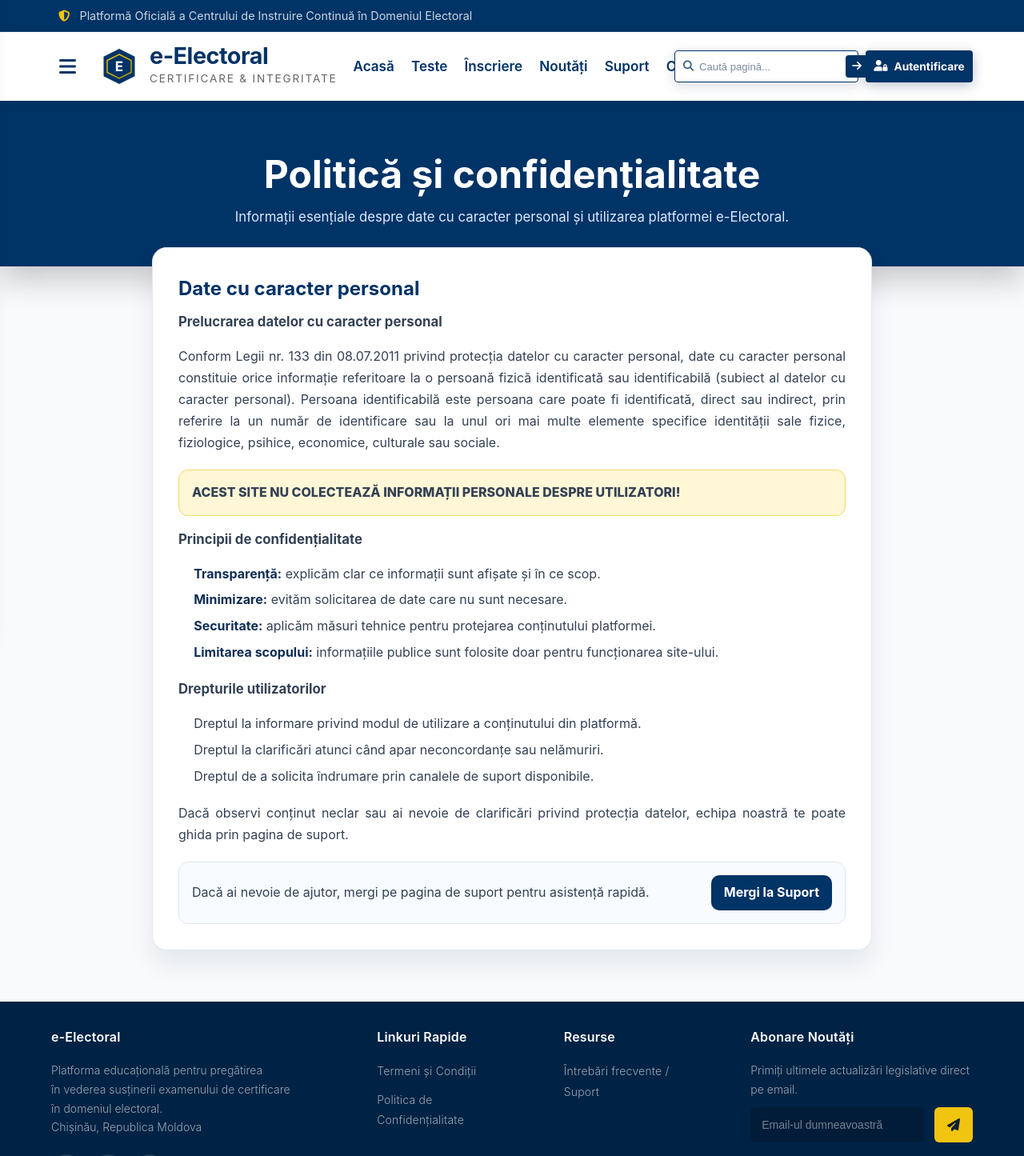
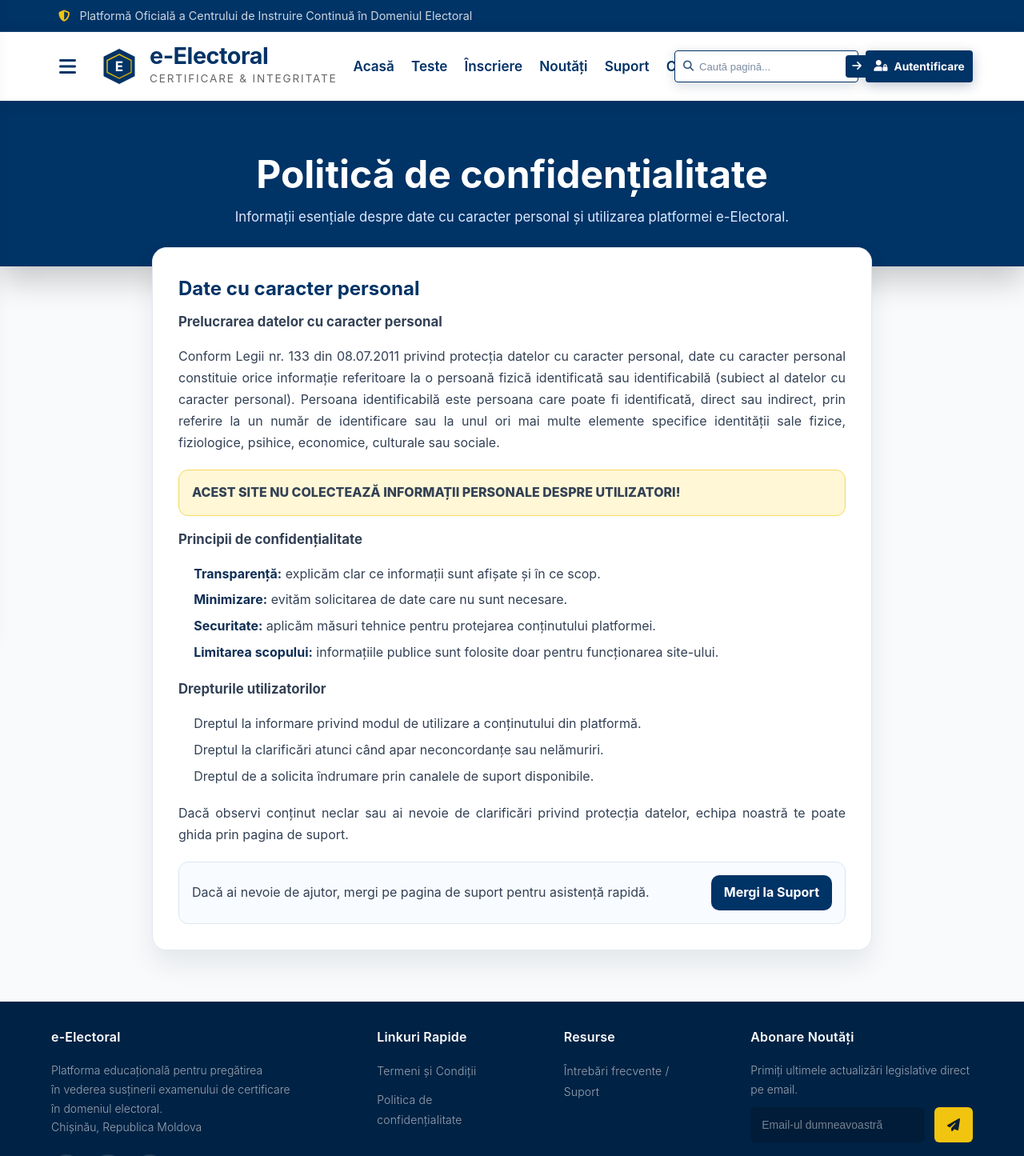
Before and after one commit to roscaiana/Proiect-MRSTweb, a React (Vite) app in the folder frontend/: page /politica-confidentialitate in a window 1280 px wide. Shown: the top 1445 px of the page at 80% size. Built offline with nearby package versions, Linux system fonts and the light colour scheme.

Commit message:
Pagina de Politica - Footer

```diff
--- a/frontend/src/components/Footer/Footer.tsx
+++ b/frontend/src/components/Footer/Footer.tsx
@@ -36,13 +36,13 @@ export default function Footer() {
                     <h4>Linkuri Rapide</h4>
                     <ul className="footer-links">
                         <li>
-                            <Link to="/politica-confidentialitate">
+                            <Link to="/termeni-conditii">
                                 Termeni și Condiții
                             </Link>
                         </li>
                         <li>
                             <Link to="/politica-confidentialitate">
-                                Politica de Confidențialitate
+                                Politica de confidențialitate
                             </Link>
                         </li>
                     </ul>
--- a/frontend/src/pages/privacy/PrivacyPolicy.tsx
+++ b/frontend/src/pages/privacy/PrivacyPolicy.tsx
@@ -6,7 +6,7 @@ export default function PrivacyPolicy() {
         <div className="privacy-page">
             <section className="privacy-hero">
                 <div className="container privacy-hero-content">
-                    <h1>Politică și confidențialitate</h1>
+                    <h1>Politică de confidențialitate</h1>
                     <p>
                         Informații esențiale despre date cu caracter personal și utilizarea platformei e-Electoral.
                     </p>
```
